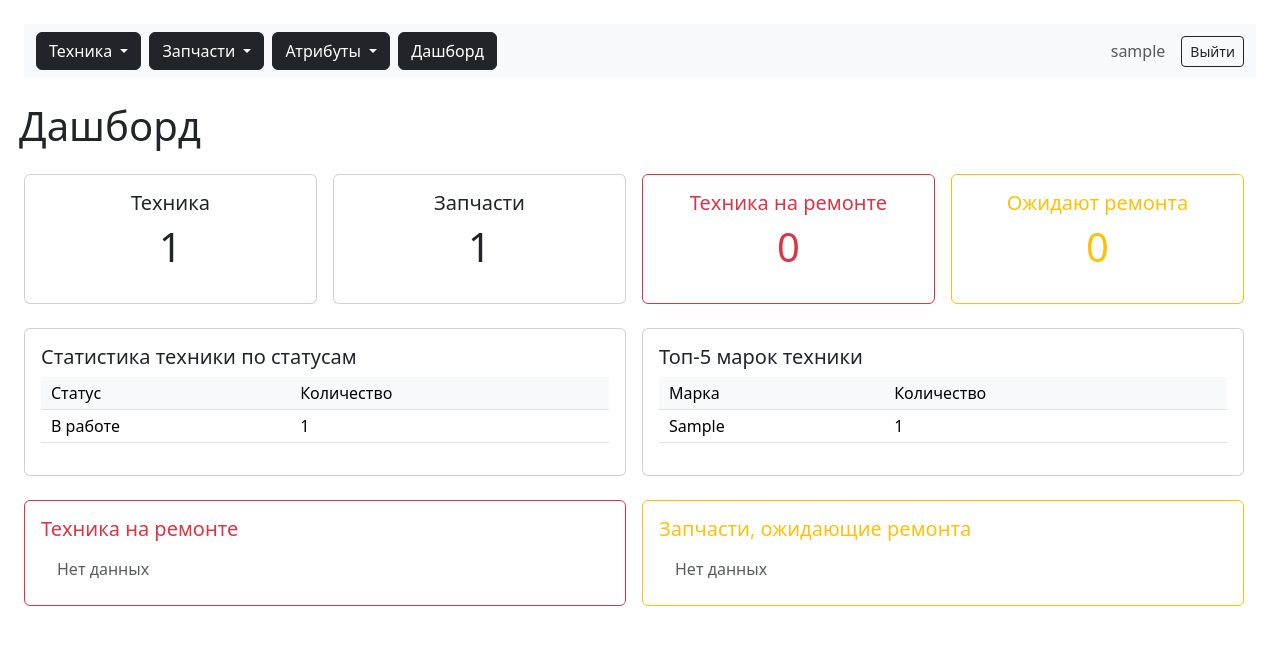
After one commit to molecule1100/zyfra_intern, a Django app: page /reports/dashboard/ in a window 1280 px wide. The commit adds this page. Shown: the top 645 px of the page. Run offline with Django 5.2, Linux system fonts and the light colour scheme; a user stored in the database is signed in; tables that the repository leaves empty hold one stand-in row (values such as "Sample post"); some libraries are stand-ins or nearby versions.

Commit message:
task 8: создать приложение reports с дашбордом статистики

```diff
--- a/intern_project/settings.py
+++ b/intern_project/settings.py
@@ -43,6 +43,7 @@ INSTALLED_APPS = [
     'sorl.thumbnail',
     'vehicle',
     'spare_part',
+    'reports',
 ]
 
 MIDDLEWARE = [
--- a/intern_project/urls.py
+++ b/intern_project/urls.py
@@ -26,6 +26,7 @@ urlpatterns = [
     path('accounts/logout/', auth_views.LogoutView.as_view(next_page='login'), name='logout'),
     path('vehicle/', include(('vehicle.urls', 'vehicle'), namespace='vehicle')),
     path('spare_part/', include(('spare_part.urls', 'spare_part'), namespace='spare_part')),
+    path('reports/', include(('reports.urls', 'reports'), namespace='reports')),
 ]
 
 if settings.DEBUG:
--- /dev/null
+++ b/reports/apps.py
@@ -0,0 +1,6 @@
+from django.apps import AppConfig
+
+
+class ReportsConfig(AppConfig):
+    default_auto_field = 'django.db.models.BigAutoField'
+    name = 'reports'
--- /dev/null
+++ b/reports/services.py
@@ -0,0 +1,36 @@
+from django.db.models import Count
+
+from vehicle.models import Vehicle
+from spare_part.models import SparePart
+
+
+def get_vehicle_stats():
+    return Vehicle.objects.filter(is_deleted=False).values(
+        'operation_status'
+    ).annotate(count=Count('id'))
+
+
+def get_spare_part_stats():
+    return SparePart.objects.filter(is_deleted=False).values(
+        'status', 'spare_part_type__name'
+    ).annotate(count=Count('id'))
+
+
+def get_vehicles_in_repair():
+    return Vehicle.objects.filter(
+        operation_status=Vehicle.OperationStatusChoices.REPAIR,
+        is_deleted=False,
+    )
+
+
+def get_spare_parts_waiting_repair():
+    return SparePart.objects.filter(
+        status=SparePart.StatusChoices.WAITING_REPAIR,
+        is_deleted=False,
+    ).select_related('spare_part_type', 'vehicle')
+
+
+def get_top_brands(limit=5):
+    return Vehicle.objects.filter(is_deleted=False).values('brand').annotate(
+        count=Count('id')
+    ).order_by('-count')[:limit]
--- /dev/null
+++ b/reports/templates/reports/dashboard.html
@@ -0,0 +1,125 @@
+{% extends "vehicle/base.html" %}
+
+{% block title %}Дашборд{% endblock %}
+
+{% block content %}
+<h1 class="mb-4">Дашборд</h1>
+
+<div class="row g-3 mb-4">
+  <div class="col-md-3">
+    <div class="card text-center">
+      <div class="card-body">
+        <h5 class="card-title">Техника</h5>
+        <p class="display-6">{{ vehicle_total }}</p>
+      </div>
+    </div>
+  </div>
+  <div class="col-md-3">
+    <div class="card text-center">
+      <div class="card-body">
+        <h5 class="card-title">Запчасти</h5>
+        <p class="display-6">{{ spare_part_total }}</p>
+      </div>
+    </div>
+  </div>
+  <div class="col-md-3">
+    <div class="card text-center border-danger">
+      <div class="card-body">
+        <h5 class="card-title text-danger">Техника на ремонте</h5>
+        <p class="display-6 text-danger">{{ vehicles_in_repair.count }}</p>
+      </div>
+    </div>
+  </div>
+  <div class="col-md-3">
+    <div class="card text-center border-warning">
+      <div class="card-body">
+        <h5 class="card-title text-warning">Ожидают ремонта</h5>
+        <p class="display-6 text-warning">{{ spare_parts_waiting_repair.count }}</p>
+      </div>
+    </div>
+  </div>
+</div>
+
+<div class="row g-3 mb-4">
+  <div class="col-md-6">
+    <div class="card">
+      <div class="card-body">
+        <h5 class="card-title">Статистика техники по статусам</h5>
+        <table class="table table-sm">
+          <thead><tr><th>Статус</th><th>Количество</th></tr></thead>
+          <tbody>
+            {% for stat in vehicle_stats %}
+            <tr>
+              <td>
+                {% if stat.operation_status == '1' %}В работе
+                {% elif stat.operation_status == '2' %}Простой
+                {% elif stat.operation_status == '3' %}Ремонт
+                {% else %}{{ stat.operation_status }}{% endif %}
+              </td>
+              <td>{{ stat.count }}</td>
+            </tr>
+            {% empty %}
+            <tr><td colspan="2" class="text-muted">Нет данных</td></tr>
+            {% endfor %}
+          </tbody>
+        </table>
+      </div>
+    </div>
+  </div>
+
+  <div class="col-md-6">
+    <div class="card">
+      <div class="card-body">
+        <h5 class="card-title">Топ-5 марок техники</h5>
+        <table class="table table-sm">
+          <thead><tr><th>Марка</th><th>Количество</th></tr></thead>
+          <tbody>
+            {% for brand in top_brands %}
+            <tr><td>{{ brand.brand }}</td><td>{{ brand.count }}</td></tr>
+            {% empty %}
+            <tr><td colspan="2" class="text-muted">Нет данных</td></tr>
+            {% endfor %}
+          </tbody>
+        </table>
+      </div>
+    </div>
+  </div>
+</div>
+
+<div class="row g-3">
+  <div class="col-md-6">
+    <div class="card border-danger">
+      <div class="card-body">
+        <h5 class="card-title text-danger">Техника на ремонте</h5>
+        <ul class="list-group list-group-flush">
+          {% for v in vehicles_in_repair %}
+          <li class="list-group-item">
+            <a href="{% url 'vehicle:vehicle-detail' v.pk %}">{{ v }}</a>
+          </li>
+          {% empty %}
+          <li class="list-group-item text-muted">Нет данных</li>
+          {% endfor %}
+        </ul>
+      </div>
+    </div>
+  </div>
+
+  <div class="col-md-6">
+    <div class="card border-warning">
+      <div class="card-body">
+        <h5 class="card-title text-warning">Запчасти, ожидающие ремонта</h5>
+        <ul class="list-group list-group-flush">
+          {% for sp in spare_parts_waiting_repair %}
+          <li class="list-group-item">
+            <a href="{% url 'spare_part:spare-part-detail' sp.pk %}">{{ sp }}</a>
+            {% if sp.vehicle %}<small class="text-muted ms-2">{{ sp.vehicle }}</small>{% endif %}
+          </li>
+          {% empty %}
+          <li class="list-group-item text-muted">Нет данных</li>
+          {% endfor %}
+        </ul>
+      </div>
+    </div>
+  </div>
+</div>
+{% endblock %}
--- /dev/null
+++ b/reports/urls.py
@@ -0,0 +1,6 @@
+from django.urls import path
+from reports.views import DashboardView
+
+urlpatterns = [
+    path('dashboard/', DashboardView.as_view(), name='dashboard'),
+]
--- /dev/null
+++ b/reports/views.py
@@ -0,0 +1,24 @@
+from django.contrib.auth.mixins import LoginRequiredMixin
+from django.views.generic import TemplateView
+
+from intern_project.mixins import GroupRequiredMixin
+from vehicle.models import Vehicle
+from spare_part.models import SparePart
+from reports.services import (get_vehicle_stats, get_spare_part_stats, get_vehicles_in_repair,
+                               get_spare_parts_waiting_repair, get_top_brands)
+
+
+class DashboardView(LoginRequiredMixin, GroupRequiredMixin, TemplateView):
+    allowed_groups = ['Администраторы', 'Механики']
+    template_name = 'reports/dashboard.html'
+
+    def get_context_data(self, **kwargs):
+        context = super().get_context_data(**kwargs)
+        context['vehicle_total'] = Vehicle.objects.filter(is_deleted=False).count()
+        context['spare_part_total'] = SparePart.objects.filter(is_deleted=False).count()
+        context['vehicle_stats'] = get_vehicle_stats()
+        context['spare_part_stats'] = get_spare_part_stats()
+        context['vehicles_in_repair'] = get_vehicles_in_repair()
+        context['spare_parts_waiting_repair'] = get_spare_parts_waiting_repair()
+        context['top_brands'] = get_top_brands()
+        return context
--- a/vehicle/templates/vehicle/menu.html
+++ b/vehicle/templates/vehicle/menu.html
@@ -54,6 +54,12 @@
     </div>
     </div>
 
+    {% if user|in_group:"Администраторы,Механики" %}
+    <div class="btn-group ms-2">
+      <a href="{% url 'reports:dashboard' %}" class="btn btn-dark">Дашборд</a>
+    </div>
+    {% endif %}
+
     <div class="ms-auto d-flex align-items-center">
       {% if user.is_authenticated %}
         <span class="me-3 text-muted">{{ user.username }}</span>
```
Also changed, not shown: reports/__init__.py (added), reports/migrations/__init__.py (added).
